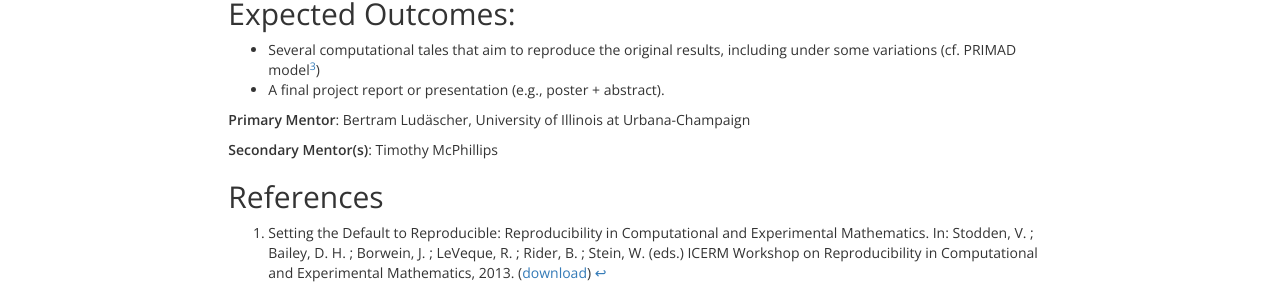
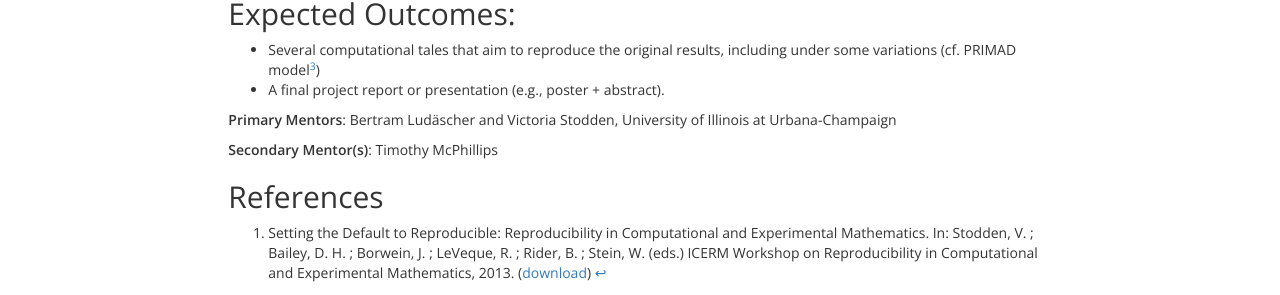
Before and after one commit to whole-tale/whole-tale.github.io-old, a Jekyll site: the page built from _internship_projects/2019-reproducibility-levels.md, in a window 1280 px wide and 1284 px high. Shown: the part 891-1186 px from the top of the window. Built offline with Jekyll 4.4.1, drawn with Linux system fonts in a browser that asks for light colours; nearby versions of some CDN libraries.

Commit message:
Updated mentors

```diff
--- a/_internship_projects/2019-reproducibility-levels.md
+++ b/_internship_projects/2019-reproducibility-levels.md
@@ -43,7 +43,7 @@ in practice.
  * A final project report or presentation (e.g., poster + abstract).
 
 
-**Primary Mentor**: Bertram Ludäscher, University of Illinois at Urbana-Champaign
+**Primary Mentors**: Bertram Ludäscher and Victoria Stodden, University of Illinois at Urbana-Champaign
 
 **Secondary Mentor(s)**: Timothy McPhillips
 
```
